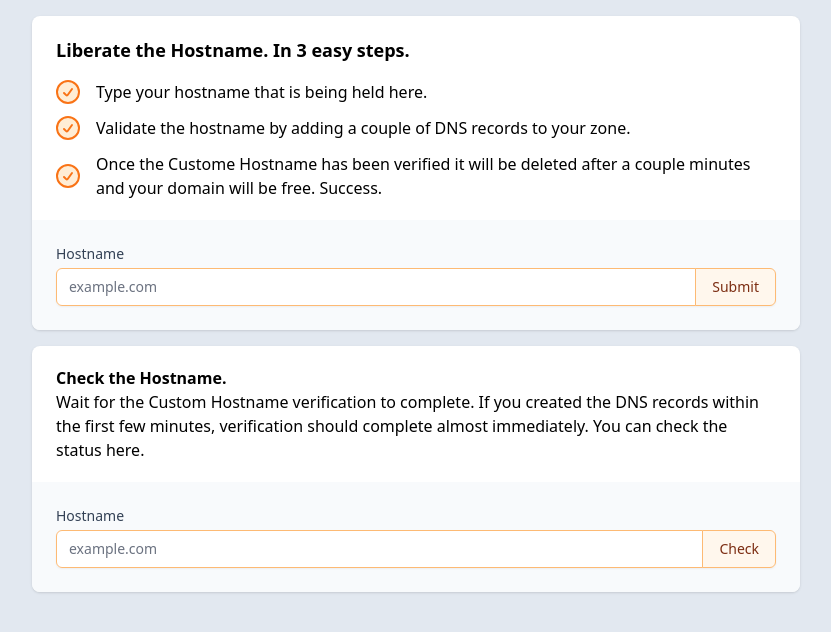
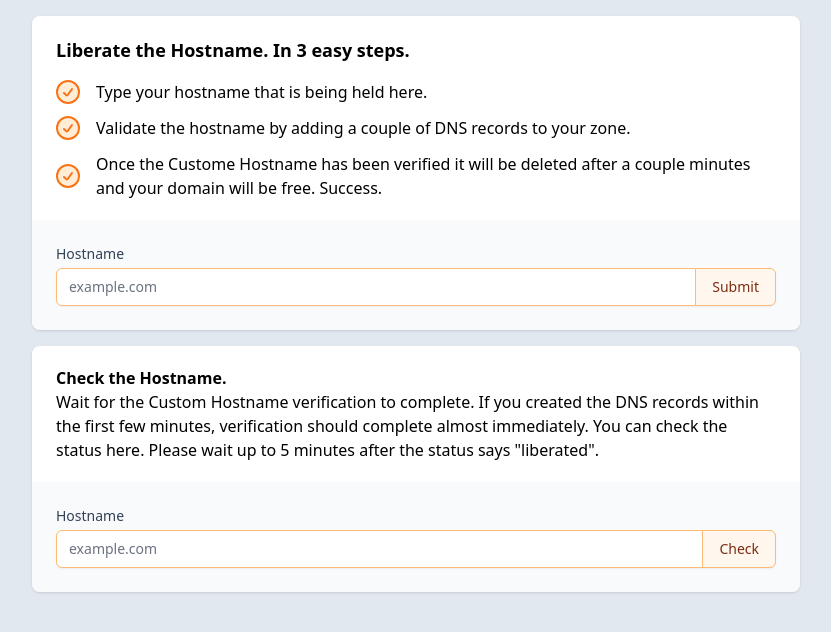
Before and after one commit to AlbertSPedersen/liberate-the-hostname, a website: page public/index.html in a window 1280 px wide. Shown: the whole page, without its empty margins (224-1055 px from the left). Drawn offline with Linux system fonts and the light colour scheme.

Commit message:
Tell users to wait 5 minutes

```diff
--- a/public/index.html
+++ b/public/index.html
@@ -93,6 +93,7 @@
 					<p>
 						Wait for the Custom Hostname verification to complete. If you created the DNS records within the first few
 						minutes, verification should complete almost immediately. You can check the status here.
+						Please wait up to 5 minutes after the status says "liberated".
 					</p>
 				</div>
 				<div class="bg-slate-50 px-4 py-5 sm:p-6">
```
